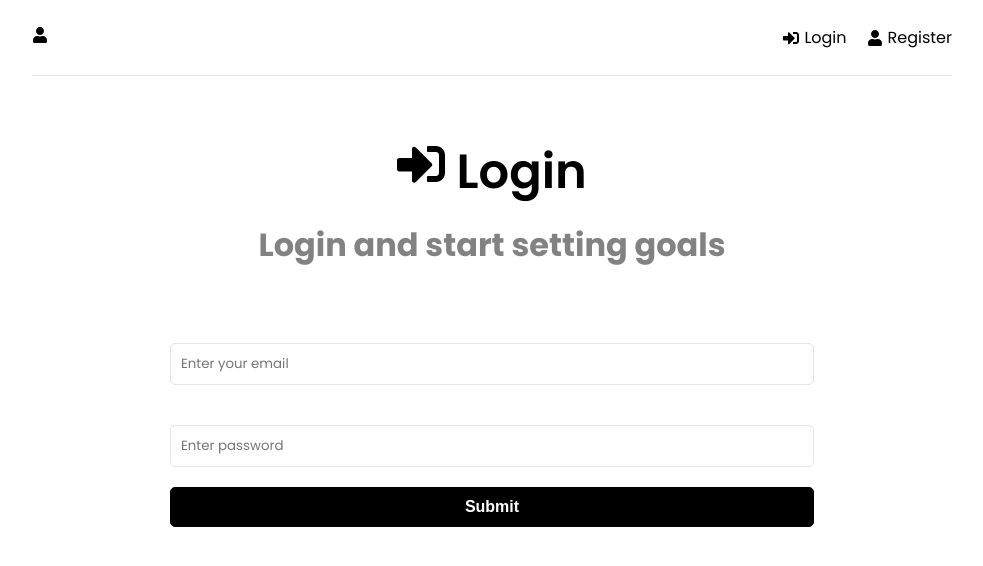
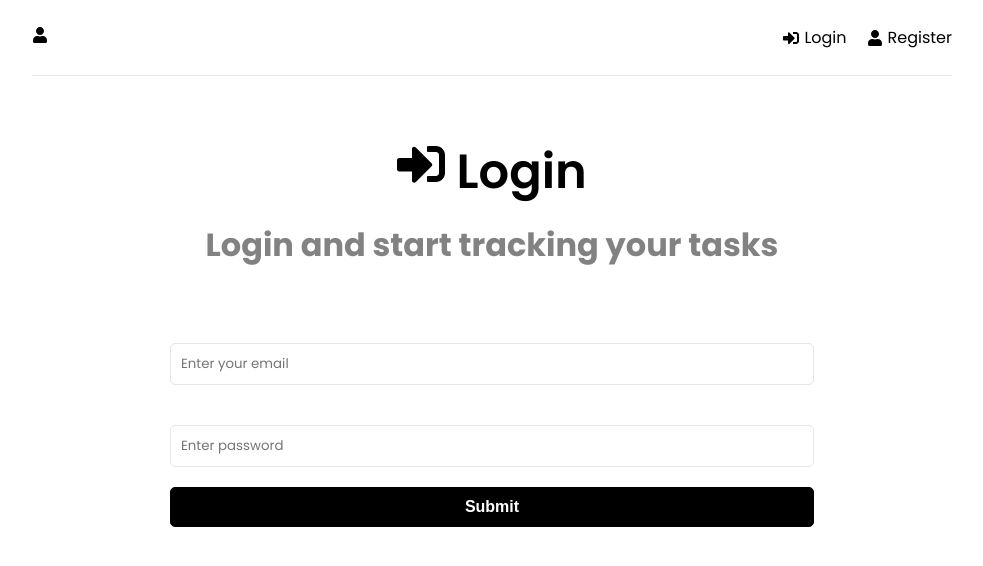
Before and after one commit to ZOHANZA/TaskTrackerMern, a React (Create React App) app in the folder frontend/: page /login in a window 1280 px wide. Shown: the top 566 px of the page, without its empty margins (148-1131 px from the left). Built offline with nearby package versions, Linux system fonts and the light colour scheme; what react-dotenv would draw is missing.

Commit message:
Task Form can now close after task add

```diff
--- a/frontend/src/components/TaskForm.jsx
+++ b/frontend/src/components/TaskForm.jsx
@@ -2,7 +2,7 @@ import { useState } from 'react';
 import { useDispatch } from 'react-redux';
 import { createTask } from '../features/tasks/taskSlice'; // Assuming you have a createTask action defined in your taskSlice
 
-function TaskForm() {
+function TaskForm({ onClose }) { // Pass onClose function as prop
   const [text, setText] = useState('');
   const [timeAndDay, setTimeAndDay] = useState('');
   const [setReminder, setSetReminder] = useState(false); // State for reminder checkbox
@@ -16,6 +16,7 @@ function TaskForm() {
     setText('');
     setTimeAndDay('');
     setSetReminder(false); // Reset reminder checkbox after form submission
+    onClose(); // Call onClose function to close the TaskForm
   };
 
   return (
--- a/frontend/src/pages/Login.jsx
+++ b/frontend/src/pages/Login.jsx
@@ -61,7 +61,7 @@ function Login() {
         <h1>
           <FaSignInAlt /> Login
         </h1>
-        <p>Login and start setting goals</p>
+        <p>Login and start tracking your tasks</p>
       </section>
 
       <section className='form'>
--- a/frontend/src/pages/TaskView.jsx
+++ b/frontend/src/pages/TaskView.jsx
@@ -11,7 +11,6 @@ import DeleteModal from "../components/DeleteModal";
 function TaskView() {
   const navigate = useNavigate();
   const dispatch = useDispatch();
-
 
   const [showAddTask, setShowAddTask] = useState(false);
   const [showDeleteModal, setShowDeleteModal] = useState(false);
@@ -38,24 +37,26 @@ function TaskView() {
     };
   }, [user, navigate, isError, message, dispatch]);
 
-const handleDelete = (taskId) => {
-  // Set the taskIdToDelete and show the delete modal
-  setTaskIdToDelete(taskId);
-  setShowDeleteModal(true);
-};
+  const handleDelete = (taskId) => {
+    // Set the taskIdToDelete and show the delete modal
+    setTaskIdToDelete(taskId);
+    setShowDeleteModal(true);
+  };
 
   const confirmDelete = () => {
-
     dispatch(deleteTask(taskIdToDelete)).then(() => {
       dispatch(getTasks());
       setShowDeleteModal(false);
     });
   };
+
   const cancelDelete = () => {
-
     setShowDeleteModal(false);
   };
 
+  const handleCloseTaskForm = () => {
+    setShowAddTask(false);
+  };
 
   if (isLoading) {
     return <Spinner />;
@@ -63,7 +64,7 @@ const handleDelete = (taskId) => {
 
   return (
     <div className="containers">
-      {showAddTask && <TaskForm />}
+      {showAddTask && <TaskForm onClose={handleCloseTaskForm} />}
       <TaskHeader
         title="Task Tracker"
         onAdd={() => setShowAddTask(!showAddTask)}
@@ -87,7 +88,6 @@ const handleDelete = (taskId) => {
         onClose={cancelDelete}
         onConfirm={confirmDelete}
       />
-
     </div>
   );
 }
```
